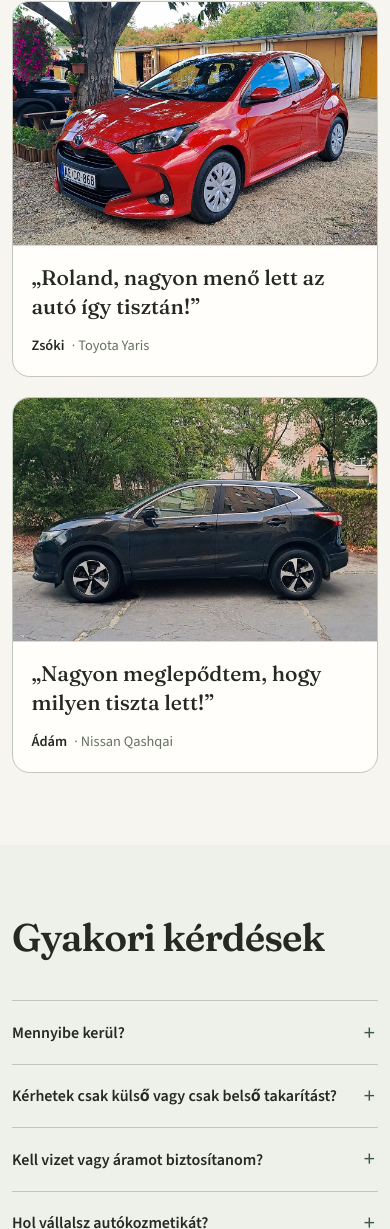
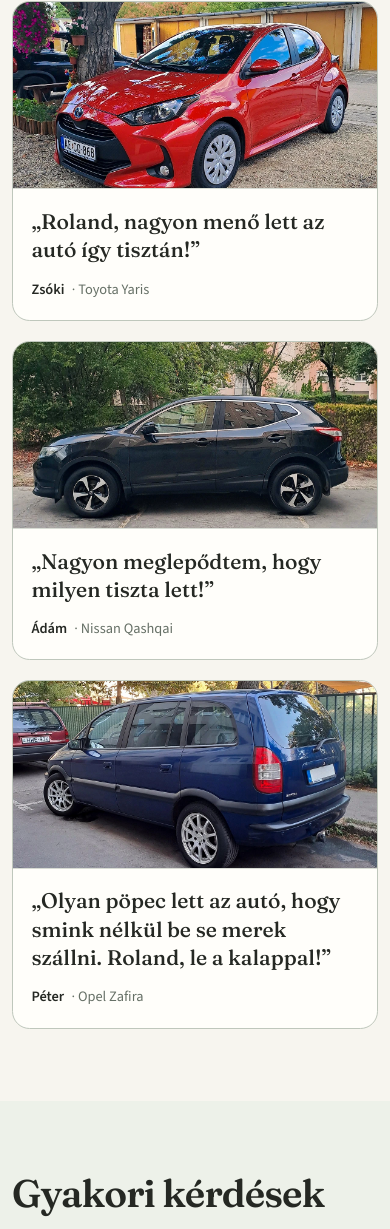
Before and after one commit to RolandSzaboDesign/AutoKozmetikaHelyben, an Eleventy site: page src/index.html in a window 390 px wide. Shown: the part 6786-8015 px from the top of the page. Built offline with nearby package versions, Linux system fonts and the light colour scheme; Eleventy itself is replaced by a stand-in of ours; files that its build step writes are made by us from their sources.

Commit message:
v1.0.6
Added new testimonial

```diff
--- a/src/_data/testimonials.json
+++ b/src/_data/testimonials.json
@@ -12,5 +12,12 @@
     "car": "Nissan Qashqai",
     "image": "/assets/images/testimonial-qashqai.webp",
     "imageAlt": "A megtisztított Nissan Qashqai"
+  },
+  {
+    "text": "Olyan pöpec lett az autó, hogy smink nélkül be se merek szállni. Roland, le a kalappal!",
+    "author": "Péter",
+    "car": "Opel Zafira",
+    "image": "/assets/images/testimonial-zafira.webp",
+    "imageAlt": "A megtisztított Opel Zafira"
   }
 ]
--- a/src/assets/css/style.css
+++ b/src/assets/css/style.css
@@ -339,9 +339,11 @@ h4 {
   font-size: .8rem;
 }
 .reviews__title { margin-bottom: 1.15rem; }
-.reviews__list { display: grid; gap: 1.25rem; }
+.reviews__list { display: grid; grid-template-columns: 1fr; gap: 1.25rem; }
 .review {
-  display: block;
+  display: grid;
+  grid-template-columns: minmax(10rem, .25fr) minmax(0, 1fr);
+  align-items: stretch;
   margin: 0;
   overflow: hidden;
   border: 1px solid var(--line-dark);
@@ -350,9 +352,11 @@ h4 {
 }
 .review__photo {
   width: 100%;
-  height: auto;
+  height: 100%;
+  min-height: 100%;
   display: block;
-  border-bottom: 1px solid var(--line);
+  object-fit: cover;
+  border-right: 1px solid var(--line);
 }
 .review__photo--placeholder {
   display: grid;
@@ -371,10 +375,6 @@ h4 {
 .review footer { display: flex; flex-wrap: wrap; gap: .45rem; color: var(--muted); font-size: .9rem; }
 .review footer strong { color: var(--text); }
 .review footer span::before { content: '· '; }
-
-@media (min-width: 1181px) {
-  .reviews__list { grid-template-columns: repeat(2, minmax(0, 1fr)); }
-}
 
 .faq-list { border-top: 1px solid var(--line-dark); }
 .faq-item { border-bottom: 1px solid var(--line-dark); }
@@ -447,7 +447,6 @@ h4 {
 
 @media (max-width: 1180px) {
   .about-reviews__grid { grid-template-columns: 1fr; }
-  .reviews__list { grid-template-columns: repeat(2, minmax(0, 1fr)); }
 }
 
 @media (max-width: 950px) {
@@ -457,7 +456,6 @@ h4 {
   .contact-layout,
   .process-results__grid { grid-template-columns: 1fr; }
   .service-card__lead { max-width: 46rem; }
-  .reviews__list { grid-template-columns: repeat(2, minmax(0, 1fr)); }
   .site-footer__inner { grid-template-columns: 1fr; gap: .8rem; }
   .site-footer__links,
   .site-footer__copyright { grid-column: auto; grid-row: auto; }
@@ -482,6 +480,15 @@ h4 {
   .about__profile { grid-template-columns: 4.8rem 1fr; gap: .9rem; }
   .about__avatar { width: 4.8rem; height: 4.8rem; }
   .reviews__list { grid-template-columns: 1fr; }
+  .review { display: block; }
+  .review__photo {
+    height: clamp(11rem, 48vw, 13rem);
+    min-height: 0;
+    object-fit: cover;
+    object-position: center;
+    border-right: 0;
+    border-bottom: 1px solid var(--line);
+  }
   .review__content { padding: 1.1rem 1.15rem 1.2rem; }
   .final-cta__actions { width: 100%; }
 }
```
Also changed, not shown: src/assets/images/testimonial-zafira.webp (added).
